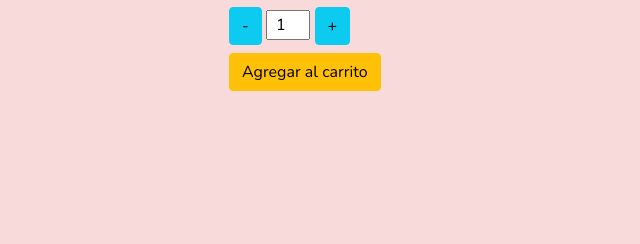
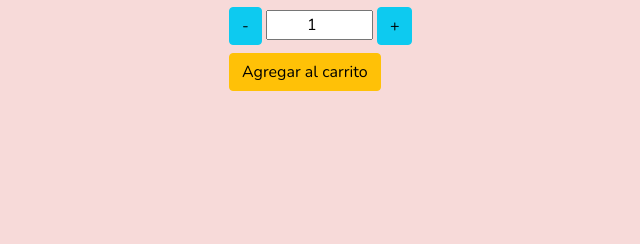
Before and after one commit to Minhi010/tp-python, a Django app: template products/templates/products/product.html in a window 1280 px wide. Shown: the part 267-511 px from the top of the page, without its empty margins (411-1051 px from the left). Run offline with Django 3.2, Linux system fonts and the light colour scheme; the template is opened without the code that fills it, so the values that code supplies are empty; parts of the project's set-up code (start-up, migrations or seed data) failed here and were passed over; some libraries are stand-ins or nearby versions.

Commit message:
tamaños

```diff
--- a/carts/templates/carts/cart.html
+++ b/carts/templates/carts/cart.html
@@ -43,7 +43,7 @@
     <div class="col">
         <div class="card">
             <div class="card-body">
-                <div class="font-weight-bold">
+                <div class="font-weight-bold" style="margin: 0 auto;">
                     Subtotal ({{ cart.products.count }}): <span class="text-danger">{{cart.subtotal | price_format}}</span>
                 </div>
                 <div class="mt-2">
--- a/carts/templates/carts/snippets/add.html
+++ b/carts/templates/carts/snippets/add.html
@@ -1,9 +1,9 @@
 <form action="{% url 'carts:add' %}" method="post">
     {% csrf_token %}
     <input type="hidden" name="product_id" value="{{ product.id }}">
-    <div class="form-row">
+    <div class="form-row" style="justify-content: space-around;">
         <button type="button" class="btn btn-info form-group col-md" id="remove">-</button>
-        <input type="number" value="1" class="form-group col-md-1 text-center" id="quantity" name="quantity" readonly>
+        <input type="number" value="1" class="form-group col-md-1 text-center" id="quantity" name="quantity" readonly style="width: 20%;">
         <button type="button" class="btn btn-info form-group col-md" id="add">+</button>
     </div>
     <div class="mt-2">
```
